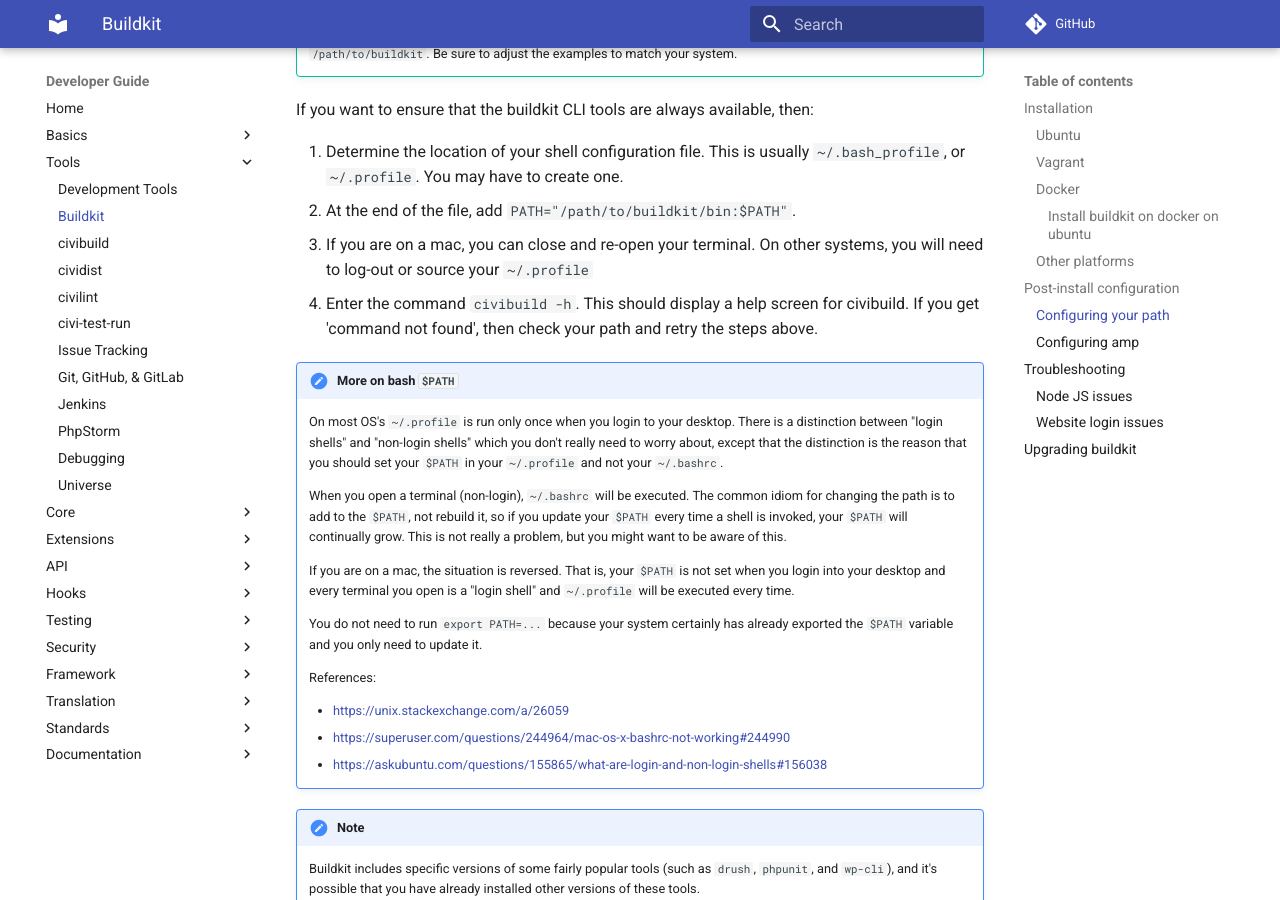
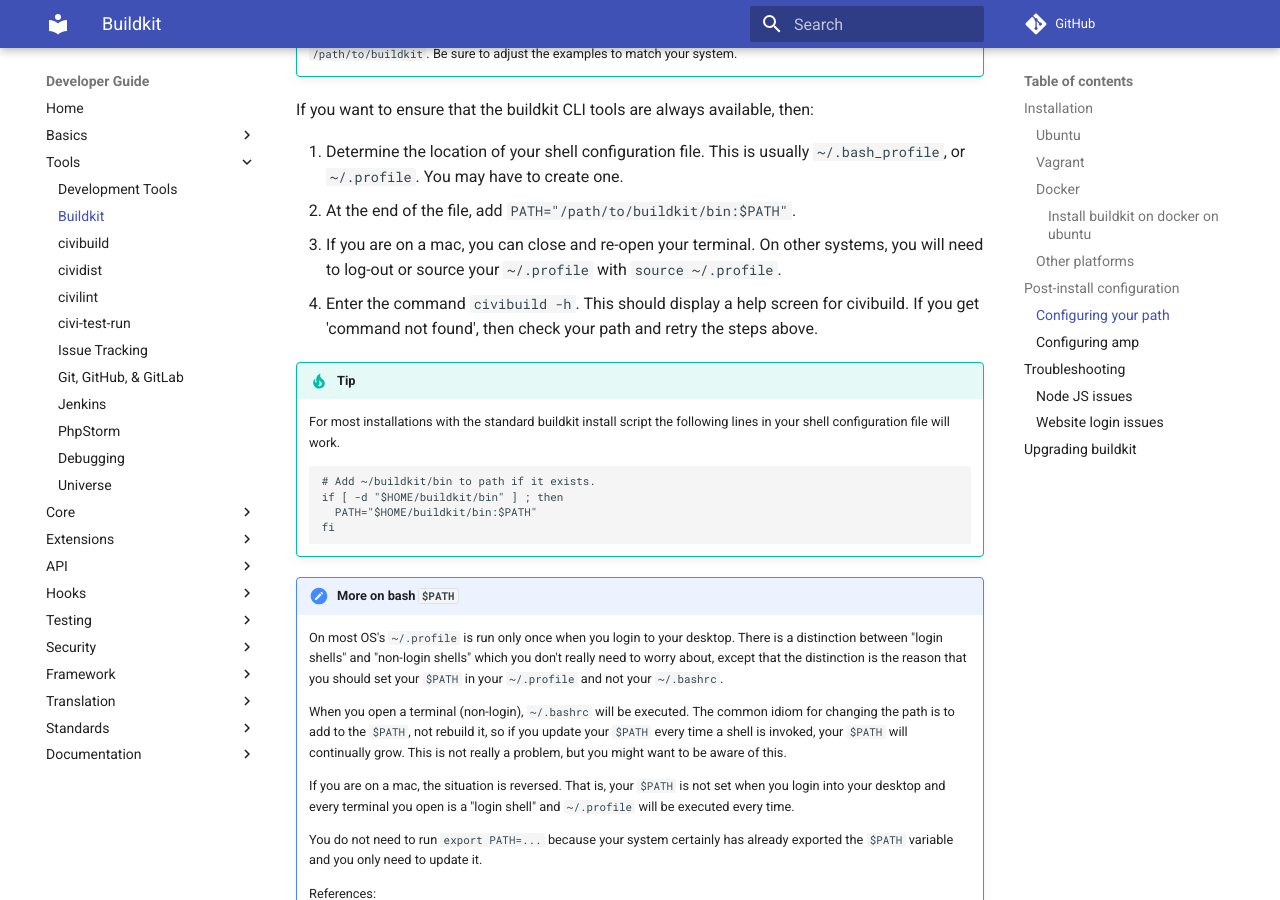
Before and after one commit to civicrm/civicrm-dev-docs, an MkDocs documentation site: the page built from docs/tools/buildkit.md, in a window 1280 px wide and 900 px high, scrolled down 3031 px. Built offline with MkDocs 1.6.1 and Material for MkDocs 9.7.7, drawn with Linux system fonts in a browser that asks for light colours; comment, search, counter and statistics services are not loaded; old or Windows-style settings are respelled for this version of MkDocs.

Commit message:
Clarifications to buildkit path docs - added "real world" example of .bash_profile/.profile config.

````diff
--- a/docs/tools/buildkit.md
+++ b/docs/tools/buildkit.md
@@ -111,8 +111,19 @@
 
 1. Determine the location of your shell configuration file. This is usually `~/.bash_profile`, or `~/.profile`. You may have to create one.
 1. At the end of the file, add `PATH="/path/to/buildkit/bin:$PATH"`.
-1. If you are on a mac, you can close and re-open your terminal. On other systems, you will need to log-out or source your `~/.profile`
+1. If you are on a mac, you can close and re-open your terminal. On other systems, you will need to log-out or source your `~/.profile` with `source ~/.profile`.
 1. Enter the command `civibuild -h`. This should display a help screen for civibuild. If you get 'command not found', then check your path and retry the steps above.
+
+
+!!! tip
+    For most installations with the standard buildkit install script the following lines in your shell configuration file will work.
+    ``` bash
+    # Add ~/buildkit/bin to path if it exists.
+    if [ -d "$HOME/buildkit/bin" ] ; then
+      PATH="$HOME/buildkit/bin:$PATH"
+    fi
+    ```
+
 
 !!! note "More on bash `$PATH`"
 
````
